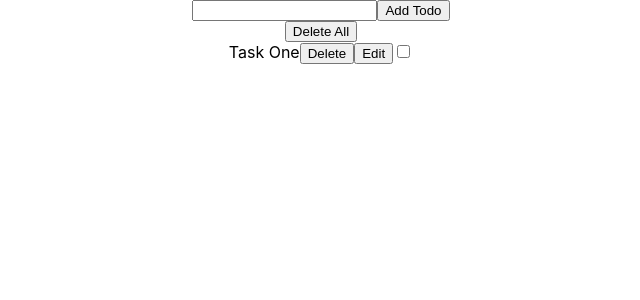
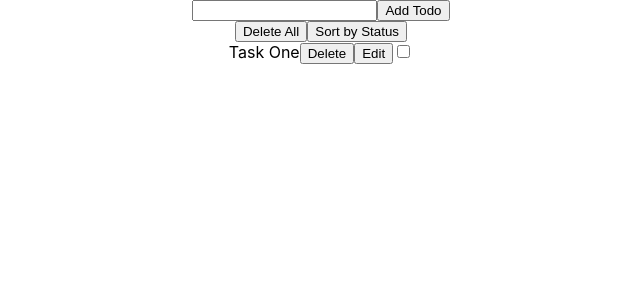
Before and after one commit to NomanAhmad2020/Todolist-assign1-Q4, a React (Create React App) app: page / in a window 1280 px wide. Shown: the top 300 px of the page, without its empty margins (319-959 px from the left). Built offline with nearby package versions, Linux system fonts and the light colour scheme.

Commit message:
3 files modified

```diff
--- a/src/actions/index.js
+++ b/src/actions/index.js
@@ -25,6 +25,11 @@ export const changeTodoStatus = id => ({
 
 });
 
+export const sort_todo = () => ({
+  type: "SORT_TODO_STATUS"
+
+})
+
 
 export const editTodo = ({ title, id }) => ({
   type: "EDIT_TODO",
--- a/src/components/index.js
+++ b/src/components/index.js
@@ -1,6 +1,6 @@
 import React, { useState } from 'react'
 import { useDispatch, useSelector } from 'react-redux'
-import { addTodo, deleteAll } from '../actions';
+import { addTodo, deleteAll,sort_todo } from '../actions';
 import List from './list'
 import { v4 as uuid } from 'uuid';
 
@@ -43,6 +43,7 @@ const Todo = () => {
                 <button onClick={()=> dispatch(deleteAll())}>
                     Delete All
                 </button>
+                <button onClick={()=> dispatch(sort_todo())}>Sort by Status </button>
             </div>
             {
                 list.map((item) => {
--- a/src/reducer/todoReducer.js
+++ b/src/reducer/todoReducer.js
@@ -24,6 +24,16 @@ const todoReducer = (state = initialState, action) => {
               todoList: state.todoList.filter((item) => item.id !== action.payload.id)
           }
       }
+
+      case "SORT_TODO_STATUS":{
+          return {
+            ...state,
+             todoList: state.todoList.filter((item) => item.isdone == true )
+
+          }
+
+      }
+
       case "CHANGE_TODO_STATUS": {
         return {
             ...state,
```
